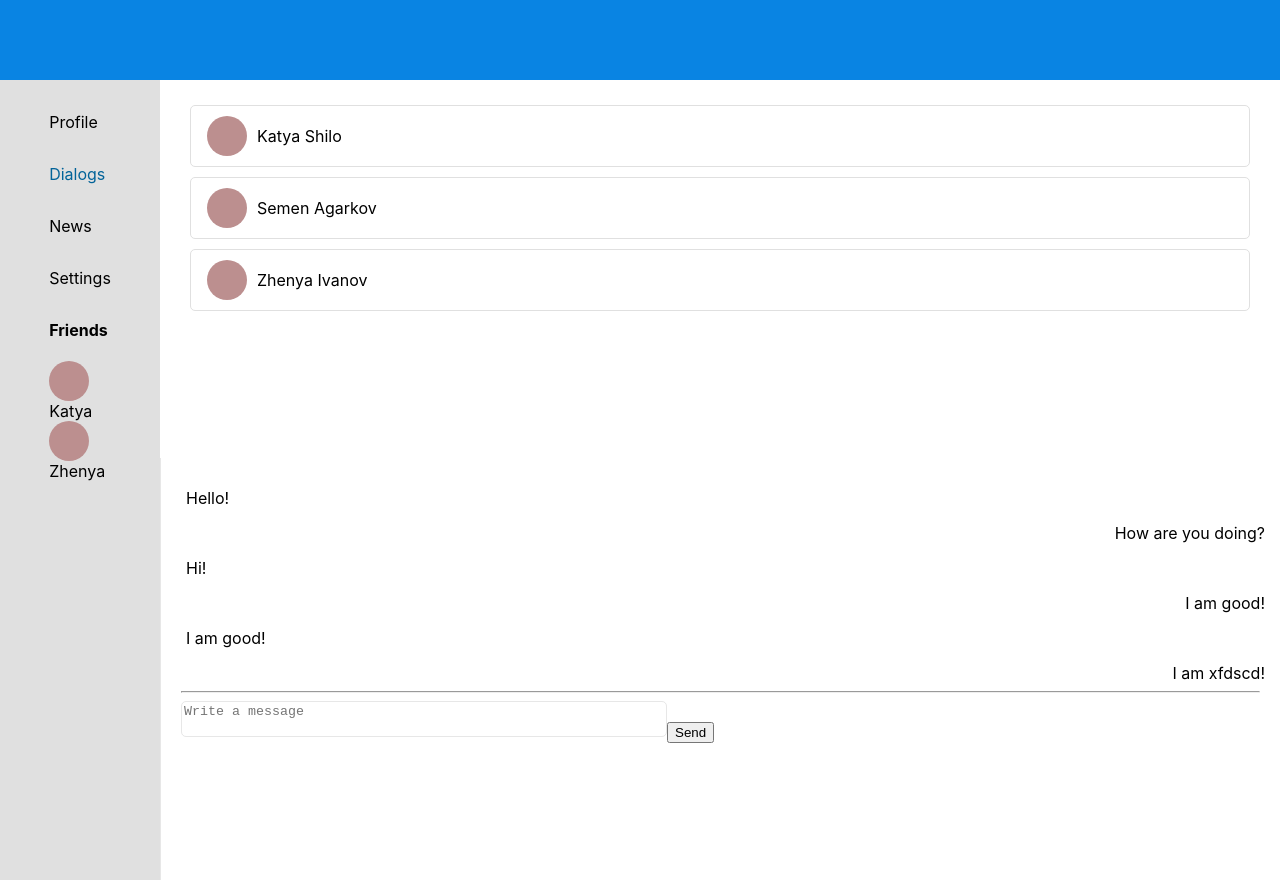
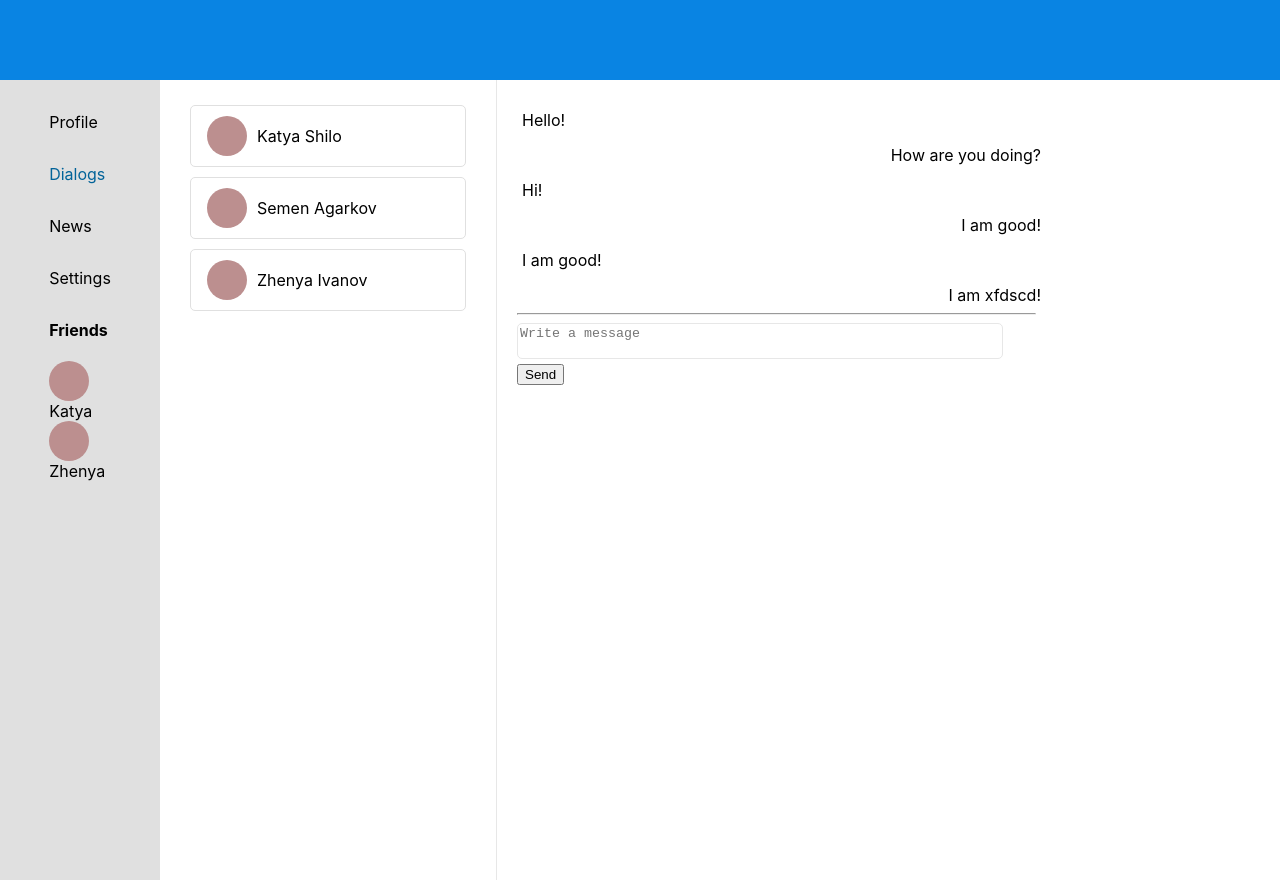
Before and after one commit to AgarkovRoman/social-network-app, a React (Create React App) app: page /dialogs in a window 1280 px wide. Built offline with nearby package versions, Linux system fonts and the light colour scheme.

Commit message:
feat: добавил стор

```diff
--- a/src/App.js
+++ b/src/App.js
@@ -3,7 +3,7 @@ import classes from './App.module.css';
 import Header from "./components/Header/Header";
 import Navigation from "./components/Navigation/Navigation"
 import Profile from "./components/Profile/Profile";
-import Dialogs from "./components/Profile/Dialogs/Dialogs";
+import Dialogs from "./components/Dialogs/Dialogs";
 import { Route } from "react-router-dom";
 
 
@@ -16,11 +16,14 @@ function App(props) {
           <Route path='/dialogs'
                  render={ () => <Dialogs
                      state={props.state.dialogsPage}
+                     addMessage={props.addMessage}
+                     updateNewMessageText={props.updateNewMessageText}
                      />}/>
           <Route path='/profile'
                  render={ () => <Profile
                      state={props.state.profilePage}
                      addPost={props.addPost}
+                     updateNewPostText={props.updateNewPostText }
                  />}/>
         </div>
   );
--- a/src/components/Profile/Dialogs/Dialogs.js
+++ b/src/components/Dialogs/Dialogs.js
@@ -18,7 +18,6 @@ const Dialogs = (props) => {
         )
     });
 
-
     let messegesElements = messegesData.map((obj, index) => {
         return (
             <Message
@@ -26,6 +25,18 @@ const Dialogs = (props) => {
             />
         )
     });
+
+    let newMessageElement = React.createRef()
+
+    let addMessage = () => {
+        props.addMessage();
+        newMessageElement.current.value = '';
+    }
+
+    let onChangeMessage = () => {
+        let messageText = newMessageElement.current.value;
+        props.updateNewMessageText(messageText);
+    }
 
     return (
             <div className={classes.Dialogs}>
@@ -35,8 +46,15 @@ const Dialogs = (props) => {
                 <div className={classes.messagesItems}>
                     {messegesElements}
                     <hr/>
-                    <textarea placeholder="Write a message" ></textarea>
-                    <button>Send</button>
+                    <textarea
+                        ref={newMessageElement}
+                        placeholder="Write a message"
+                        value={props.newMessageText}
+                        onChange={onChangeMessage}
+                    />
+                    <button
+                        onClick={addMessage}
+                    >Send</button>
                 </div>
 
 
--- a/src/components/Profile/Dialogs/Dialogs.module.css
+++ b/src/components/Dialogs/Dialogs.module.css
@@ -1,6 +1,9 @@
 .Dialogs {
     display: grid;
-    /*grid-template-columns: 20rem 100%;*/
+    grid-template-columns: 30% 50%;
+    grid-template-rows: 1fr;
+    grid-column-gap: 0px;
+    grid-row-gap: 0px;
 
 }
 .dialogsItems {
--- a/src/components/Profile/MyPosts/MyPosts.js
+++ b/src/components/Profile/MyPosts/MyPosts.js
@@ -16,16 +16,30 @@ const MyPosts = (props) => {
     let newPostElement = React.createRef()
 
     let addPost = () => {
+        props.addPost();
+    }
+
+    let onPostChange = () => {
         let messageText = newPostElement.current.value;
-        props.addPost(messageText);
+        props.updateNewPostText(messageText);
     }
+
+
 
     return (
         <>
             <h3>My posts</h3>
             <div>
-                <textarea ref={newPostElement}></textarea>
-                <button onClick={addPost}>Add post</button>
+                <textarea
+                    ref={newPostElement}
+                    onChange={onPostChange}
+                    value={props.newPostText}
+                />
+
+                <button
+                    onClick={addPost}
+
+                >Add post</button>
             </div>
             {Posts}
         </>
--- a/src/components/Profile/Profile.js
+++ b/src/components/Profile/Profile.js
@@ -11,7 +11,9 @@ const Profile = (props) => {
             <ProfileInfo/>
             <MyPosts
                 postdata={props.state.PostsData}
+                newPostText={props.state.newPostText}
                 addPost={props.addPost}
+                updateNewPostText={props.updateNewPostText}
             />
         </div>
     )
--- a/src/components/Profile/Profile.module.css
+++ b/src/components/Profile/Profile.module.css
@@ -1,7 +1,7 @@
 .Profile {
     /*background: #636e72;*/
     /*grid-area: p;*/
-    height: 100vh;
-    width: 1200px;
+    /*height: 100vh;*/
+    /*width: 1200px;*/
     grid-area: 2 / 2 / 3 / 3;
 }
--- a/src/index.js
+++ b/src/index.js
@@ -3,19 +3,44 @@ import ReactDOM from 'react-dom';
 import './index.css';
 import App from './App';
 import * as serviceWorker from './serviceWorker';
-import state from "./state/state";
 import {BrowserRouter} from "react-router-dom";
-import { addPost } from "./state/state";
+import store from "./state/state";
 
-ReactDOM.render(
 
+ let rerenderEntireTree = (state) => {
+    ReactDOM.render(
         <React.StrictMode>
             <BrowserRouter>
-                <App state={state} addPost={addPost}/>
+                <App
+                    state={state}
+                    addPost={store.addPost.bind(store)}
+                    updateNewPostText={store.updateNewPostText.bind(store)}
+                    addMessage={store.addMessage.bind(store)}
+                    updateNewMessageText={store.updateNewMessageText.bind(store)}
+                />
             </BrowserRouter>
         </React.StrictMode>,
         document.getElementById('root')
-);
+    );
+}
+
+rerenderEntireTree(store.getState());
+
+store.subscribe(rerenderEntireTree);
+
+
+
+
+
+// ReactDOM.render(
+//
+//         <React.StrictMode>
+//             <BrowserRouter>
+//                 <App state={state} addPost={addPost}/>
+//             </BrowserRouter>
+//         </React.StrictMode>,
+//         document.getElementById('root')
+// );
 
 // If you want your app to work offline and load faster, you can change
 // unregister() to register() below. Note this comes with some pitfalls.
--- a/src/state/state.js
+++ b/src/state/state.js
@@ -1,11 +1,12 @@
+let store = {
 
-
-let state = {
+    _state: {
         profilePage: {
             PostsData: [
                 {id: 1, postText: 'This is my post'},
                 {id: 1, postText: 'I am learning React'},
             ],
+            newPostText: '',
         },
         dialogsPage: {
             DialogsData: [
@@ -19,18 +20,118 @@ let state = {
                 {id: 3, message: 'Hi!'},
                 {id: 4, message: 'I am good!'},
                 {id: 5, message: 'I am good!'},
-            {id: 5, message: 'I am xfdscd!'},
+                {id: 6, message: 'I am xfdscd!'},
             ],
+            newMessageText: '',
+        },
+    },
+    _callSubscriber() {
+        console.log('state change');
+    },
+
+    getState() {
+        return this._state
+    },
+    subscribe(observer) {
+        this._callSubscriber = observer;
+    },
+
+    addPost() {
+        debugger;
+        let newPost = {
+            id: 5,
+            postText: this._state.profilePage.newPostText,
+        };
+
+        this._state.profilePage.PostsData.push(newPost);
+        this._state.profilePage.newPostText = '';
+        this._callSubscriber(this._state);
+    },
+    updateNewPostText(newText) {
+        this._state.profilePage.newPostText = newText;
+        this._callSubscriber(this._state);
+    },
+    addMessage() {
+        let newMessage = {
+            id: 7,
+            message: this._state.dialogsPage.newMessageText,
+        };
+
+        this._state.dialogsPage.MessegesData.push(newMessage);
+        this._callSubscriber(this._state);
+    },
+    updateNewMessageText(newMessage) {
+        this._state.dialogsPage.newMessageText = newMessage;
+        this._callSubscriber(this._state);
     },
 }
 
-export let addPost = (postMessage) => {
-    let newPost = {
-        id: 5,
-        postText: postMessage,
-    };
+// let rerenderEntireTree = () => {
+//     console.log('state change');
+// }
 
-    state.profilePage.PostsData.push(newPost)
-}
+// let state = {
+//     profilePage: {
+//         PostsData: [
+//             {id: 1, postText: 'This is my post'},
+//             {id: 1, postText: 'I am learning React'},
+//         ],
+//         newPostText: '',
+//     },
+//     dialogsPage: {
+//         DialogsData: [
+//             {id: 1, name: 'Katya Shilo'},
+//             {id: 2, name: 'Semen Agarkov'},
+//             {id: 3, name: 'Zhenya Ivanov'},
+//         ],
+//         MessegesData: [
+//             {id: 1, message: 'Hello!'},
+//             {id: 2, message: 'How are you doing?'},
+//             {id: 3, message: 'Hi!'},
+//             {id: 4, message: 'I am good!'},
+//             {id: 5, message: 'I am good!'},
+//             {id: 6, message: 'I am xfdscd!'},
+//         ],
+//         newMessageText: '',
+//     },
+// }
 
-export default state;
+// export const addPost = () => {
+//     let newPost = {
+//         id: 5,
+//         postText: state.profilePage.newPostText,
+//     };
+//
+//     state.profilePage.PostsData.push(newPost);
+//     state.profilePage.newPostText = '';
+//     rerenderEntireTree(state);
+// }
+
+// export const updateNewPostText = (newText) => {
+//     state.profilePage.newPostText = newText;
+//     rerenderEntireTree(state )
+// }
+
+// export const addMessage = () => {
+//     let newMessage = {
+//         id: 7,
+//         message: state.dialogsPage.newMessageText,
+//     };
+//
+//     state.dialogsPage.MessegesData.push(newMessage);
+//     rerenderEntireTree(state);
+// }
+
+// export const updateNewMessageText = (newMessage) => {
+//     state.dialogsPage.newMessageText = newMessage;
+//     rerenderEntireTree(state)
+//
+//
+// }
+
+// export const subscribe = (observer) => {
+//     rerenderEntireTree = observer;
+// }
+
+
+export default store;
```
Also changed, not shown: src/components/Dialogs/Dialog/Dialog.js (renamed from src/components/Profile/Dialogs/Dialog/Dialog.js), src/components/Dialogs/Dialog/Dialog.module.css (renamed from src/components/Profile/Dialogs/Dialog/Dialog.module.css), src/components/Dialogs/Message/Message.js (renamed from src/components/Profile/Dialogs/Message/Message.js), src/components/Dialogs/Message/Message.module.css (renamed from src/components/Profile/Dialogs/Message/Message.module.css). Lines whose indentation alone changed are shown as unchanged.
